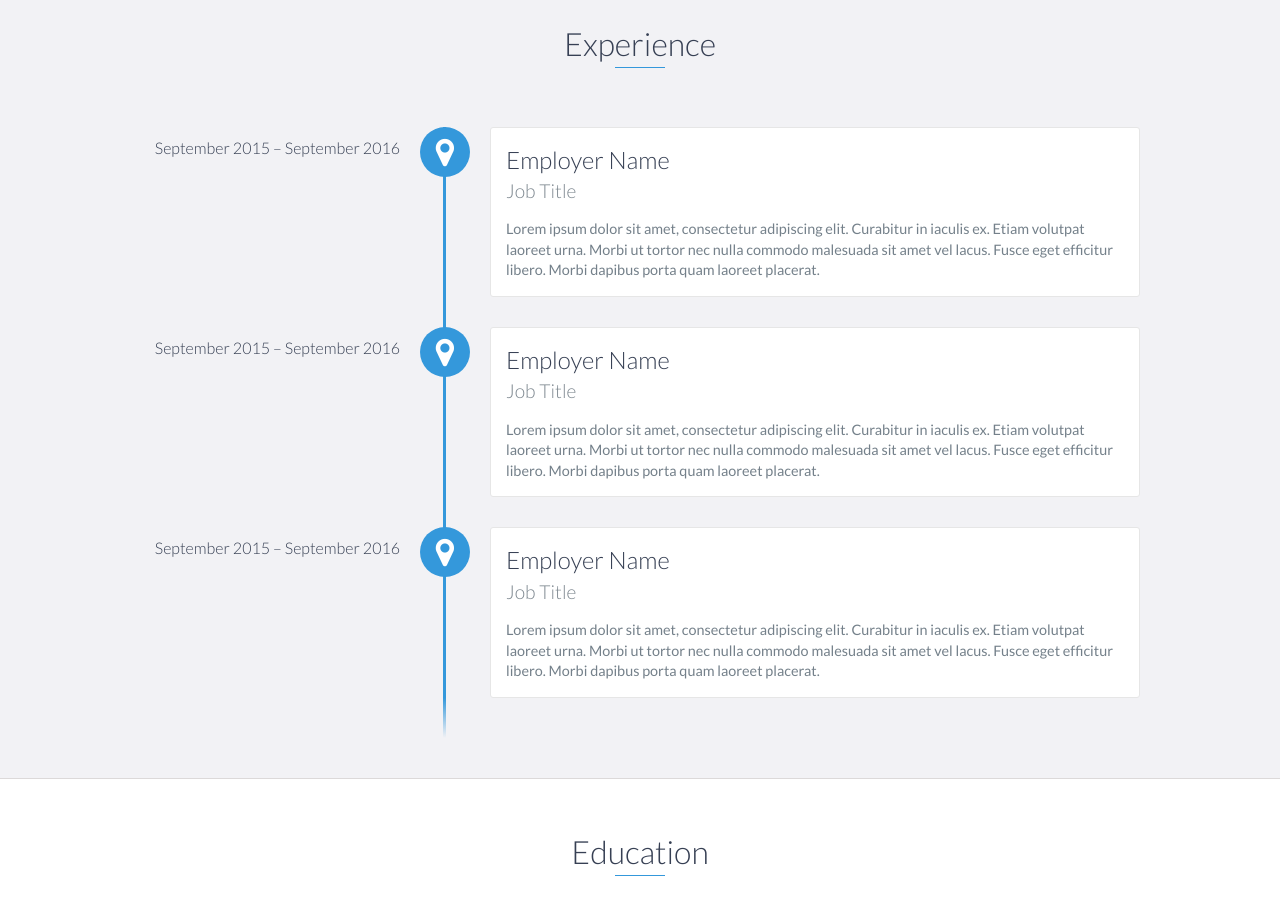
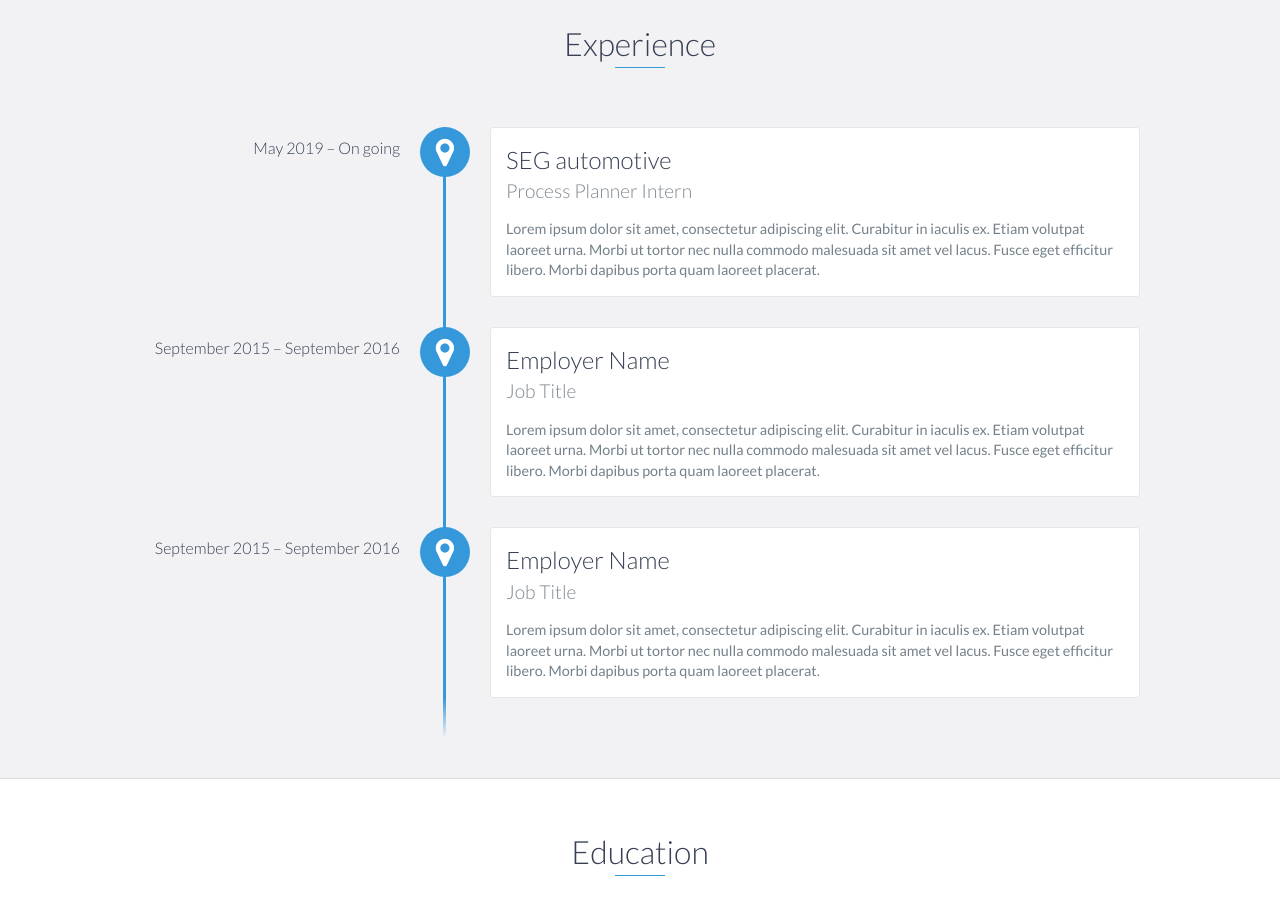
Before and after one commit to lucas-dfs/devPortifolio, a website: page index.html in a window 1280 px wide. Shown: the part 1140-2062 px from the top of the page. Drawn offline with nearby package versions, Linux system fonts and the light colour scheme.

Commit message:
Update job
up-to-date job

```diff
--- a/index.html
+++ b/index.html
@@ -86,9 +86,9 @@
     <div id="experience" class="background-alt">
         <h2 class="heading">Experience</h2>
         <div id="experience-timeline">
-            <div data-date="September 2015 – September 2016">
-                <h3>Employer Name</h3>
-                <h4>Job Title</h4>
+            <div data-date="May 2019 – On going">
+                <h3>SEG automotive</h3>
+                <h4>Process Planner Intern</h4>
                 <p>
                     Lorem ipsum dolor sit amet, consectetur adipiscing elit. Curabitur in iaculis ex. Etiam volutpat laoreet urna. Morbi ut tortor nec nulla commodo malesuada sit amet vel lacus. Fusce eget efficitur libero. Morbi dapibus porta quam laoreet placerat.
                 </p>
```
